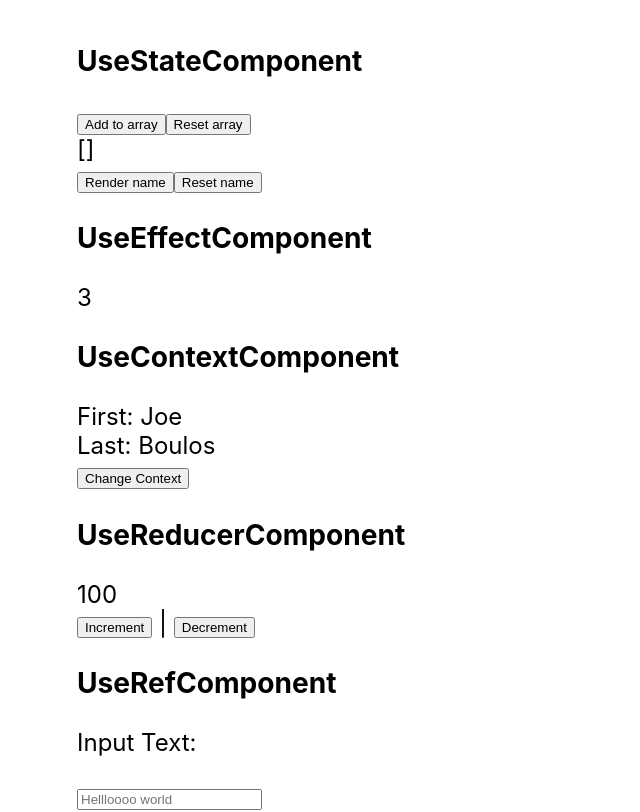
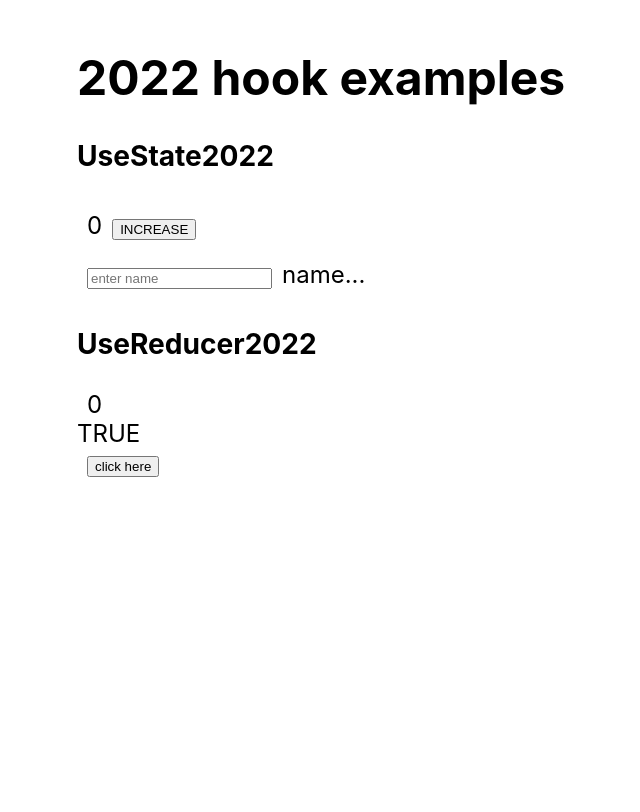
Before and after one commit to jaboulos/ts-hooks, a React (Create React App) app: page / in a window 1280 px wide. Shown: the top 812 px of the page, without its empty margins (163-803 px from the left). Built offline with nearby package versions, Linux system fonts and the light colour scheme.

Commit message:
add UseReducer2022 hook example

```diff
--- a/src/App.tsx
+++ b/src/App.tsx
@@ -1,17 +1,19 @@
-import UseEffectComponent from './components/UseEffectComponent';
-import UseStateComponent from './components/UseStateComponent';
-import UseContextComponent from './components/UseContextComponent';
-import UseReducerComponet from './components/UseReducerComponent';
-import UseRefComponent from './components/UseRefComponent';
-import CustomHookComponent from './components/CustomHookComponent';
-import ExtraExamplesComponent from './components/ExtraExamplesComponent';
+import UseEffectComponent from './components/2020-hooks-tutorials/UseEffectComponent';
+import UseStateComponent from './components/2020-hooks-tutorials/UseStateComponent';
+import UseContextComponent from './components/2020-hooks-tutorials/UseContextComponent';
+import UseReducerComponet from './components/2020-hooks-tutorials/UseReducerComponent';
+import UseRefComponent from './components/2020-hooks-tutorials/UseRefComponent';
+import CustomHookComponent from './components/2020-hooks-tutorials/CustomHookComponent';
+import ExtraExamplesComponent from './components/2020-hooks-tutorials/ExtraExamplesComponent';
 
+// https://www.youtube.com/watch?v=LlvBzyy-558&ab_channel=PedroTech
 import { UseState2 } from './components/2022-hooks-tutorials/UseState2';
+import { UseReducer2022 } from './components/2022-hooks-tutorials/UseReducer2022';
 
 const App = () => {
   return (
     <div>
-      <h3>UseStateComponent</h3>
+      {/* <h3>UseStateComponent</h3>
       <UseStateComponent />
       <h3>UseEffectComponent</h3>
       <UseEffectComponent />
@@ -24,11 +26,14 @@ const App = () => {
       <h3>CustomHookComponent</h3>
       <CustomHookComponent />
       <h3>ExtraExamplesComponent</h3>
-      <ExtraExamplesComponent />
+      <ExtraExamplesComponent /> */}
 
       <h1>2022 hook examples</h1>
-      <h3>UseState2</h3>
+      <h3>UseState2022</h3>
       <UseState2 />
+
+      <h3>UseReducer2022</h3>
+      <UseReducer2022 />
     </div>
   );
 };
--- a/src/components/UseContextComponent.tsx
+++ b/src/components/2020-hooks-tutorials/UseContextComponent.tsx
@@ -1,5 +1,5 @@
 import { useState, useContext } from 'react';
-import UserContext, { UserState } from '../store'; // why does this naming convention work?
+import UserContext, { UserState } from '../../store'; // why does this naming convention work?
 
 // compoonent that consumes the context
 const ConsumerComponent = () => {
--- /dev/null
+++ b/src/components/2022-hooks-tutorials/UseReducer2022.tsx
@@ -0,0 +1,43 @@
+import React, { useReducer } from 'react';
+
+export const INCREMENT = 'INCREMENT';
+export const TOGGLE_SHOW_TEXT = 'TOGGLE_SHOW_TEXT';
+// works like useState, rerenders when variable changes
+// benefit is to use it when you have to manage multiple state values
+
+const reducerFunction = (state: any, action: any) => {
+  switch (action.type) {
+    case INCREMENT:
+      return { count: state.count + 1, showText: state.showText };
+    case TOGGLE_SHOW_TEXT:
+      return { count: state.count, showText: !state.showText };
+    default:
+      return state;
+  }
+};
+
+export const UseReducer2022 = () => {
+  const [state, dispatch] = useReducer(reducerFunction, {
+    count: 0,
+    showText: true,
+  });
+
+  return (
+    <div>
+      <div>
+        <span style={{ padding: '10px' }}>{state.count}</span>
+        <span style={{ padding: '10px' }}>
+          {state.showText ? <div>TRUE</div> : <div>FALSE</div>}
+        </span>
+        <button
+          onClick={() => {
+            dispatch({ type: INCREMENT });
+            dispatch({ type: TOGGLE_SHOW_TEXT });
+          }}
+        >
+          click here
+        </button>
+      </div>
+    </div>
+  );
+};
--- a/src/components/2022-hooks-tutorials/UseState2.tsx
+++ b/src/components/2022-hooks-tutorials/UseState2.tsx
@@ -13,14 +13,14 @@ export const UseState2 = () => {
   };
   return (
     <div>
-      <div>
-        {counter}
+      <div style={{ padding: '10px' }}>
+        <span style={{ paddingRight: '10px' }}>{counter}</span>
         <button onClick={increment}>INCREASE</button>
       </div>
 
-      <div>
+      <div style={{ padding: '10px' }}>
         <input placeholder='enter name' onChange={onChange} />
-        {inputValue}
+        <span style={{ paddingLeft: '10px' }}>{inputValue}</span>
       </div>
     </div>
   );
```
Also changed, not shown: src/components/2020-hooks-tutorials/CustomHookComponent.tsx (renamed from src/components/CustomHookComponent.tsx), src/components/2020-hooks-tutorials/ExtraExamplesComponent.tsx (renamed from src/components/ExtraExamplesComponent.tsx), src/components/2020-hooks-tutorials/UseEffectComponent.tsx (renamed from src/components/UseEffectComponent.tsx), src/components/2020-hooks-tutorials/UseReducerComponent.tsx (renamed from src/components/UseReducerComponent.tsx), src/components/2020-hooks-tutorials/UseRefComponent.tsx (renamed from src/components/UseRefComponent.tsx), src/components/2020-hooks-tutorials/UseStateComponent.tsx (renamed from src/components/UseStateComponent.tsx).
